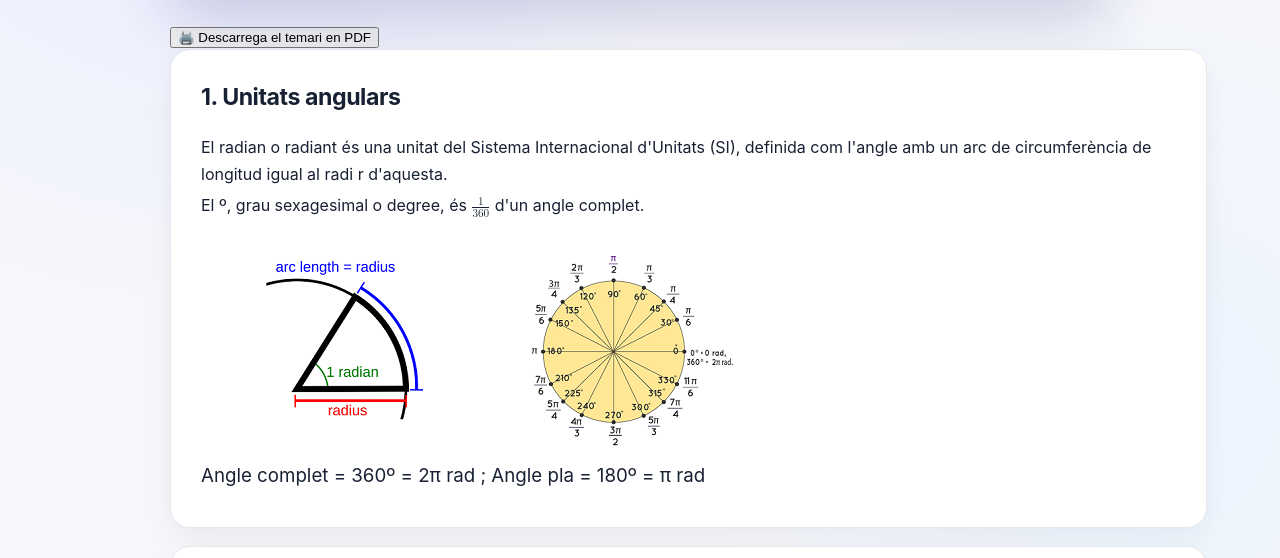
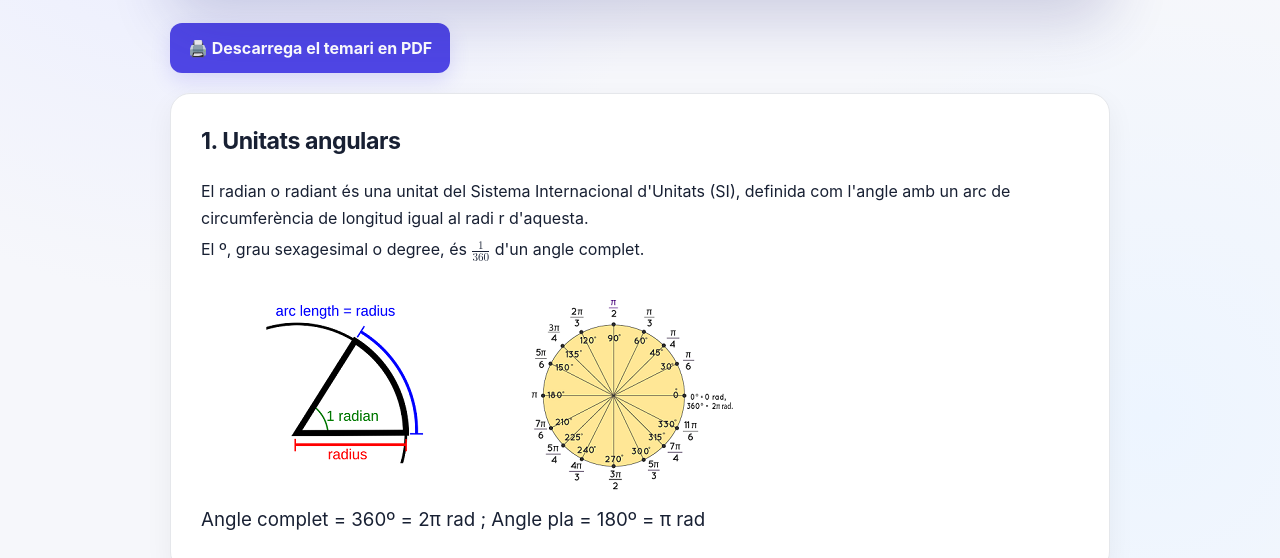
Before and after one commit to luzlozano-IPB/Trigonometria, a plain HTML site: page index.html in a window 1280 px wide. Shown: the part 216-774 px from the top of the page. Drawn offline with Linux system fonts and the light colour scheme.

Commit message:
Add files via upload

```diff
--- a/index.html
+++ b/index.html
@@ -27,7 +27,15 @@
       font-family: Inter, ui-sans-serif, system-ui, -apple-system, "Segoe UI", sans-serif;
       line-height: 1.65;
     }
-    .wrapper { max-width: 980px; margin: 0 auto; padding: 34px 20px 70px; }
+
+    /* Contenidor principal que fixa l'amplada màxima de TOTS els elements */
+    .wrapper {
+      max-width: 980px;
+      width: 100%;
+      margin: 0 auto;
+      padding: 34px 20px 70px;
+    }
+
     .hero {
       position: relative;
       overflow: hidden;
@@ -38,6 +46,7 @@
                   url('Imatges/FonsWeb3.jpg') center/cover no-repeat;
       box-shadow: 0 24px 60px rgba(45, 43, 130, .20);
       margin-bottom: 26px;
+      width: 100%;
     }
     .hero::after {
       content: "";
@@ -45,19 +54,27 @@
       border: 1px solid rgba(255, 255, 255, .18);
       right: -55px; top: -70px;
     }
-    .eye {
-      text-transform: uppercase; letter-spacing: .15em; font-size: .75rem;
-      font-weight: 800; opacity: .78;
-    }
     h1 {
       font-size: clamp(2.2rem, 6vw, 4.2rem);
       line-height: 1.02; margin: 10px 0 12px; letter-spacing: -.04em;
     }
-    .grid { display: grid; gap: 18px; }
+
+    /* Disposició de les targetes */
+    .grid {
+      display: flex;
+      flex-direction: column;
+      gap: 18px;
+      width: 100%;
+    }
+
     .card {
-      position: relative; background: var(--paper); border: 1px solid var(--line);
-      border-radius: 20px; padding: 28px 30px 30px 30px;
+      position: relative;
+      background: var(--paper);
+      border: 1px solid var(--line);
+      border-radius: 20px;
+      padding: 28px 30px 30px;
       box-shadow: 0 10px 28px rgba(16, 24, 40, .055);
+      width: 100%;
     }
     h2 { margin: 0 0 18px; font-size: 1.45rem; letter-spacing: -.02em; }
     h3, h4 { font-weight: normal; margin: 5px 0; }
@@ -65,8 +82,7 @@
     .callout {
       background-color: #ffffff;
       border-left: 5px solid #0066cc;
-      padding: 15px;
-      margin: 10px 0;
+      padding: 20px 24px;
     }
     .callout h2 { color: #0047AB; }
 
@@ -97,6 +113,22 @@
       font-size: .96rem; overflow-x: auto; color: #20254a; margin-bottom: 8px;
     }
 
+    /* Ajust del botó d'impressió */
+    .btn-imprimir, button {
+      border: 0;
+      border-radius: 12px;
+      background: #4f46e5;
+      color: white;
+      font: inherit;
+      font-weight: 700;
+      padding: 12px 18px;
+      cursor: pointer;
+      margin: 0 0 20px;
+      box-shadow: 0 8px 20px #4f46e526;
+      display: inline-block;
+    }
+    button:hover, .btn-imprimir:hover { background: #3730a3; }
+
     @media (max-width: 600px) {
       .wrapper { padding: 18px 12px 40px; }
       .card { padding: 24px 18px; }
@@ -115,6 +147,7 @@
   <header class="hero">
     <h1>Trigonometria</h1>
   </header>
+
   <!-- BOTÓ D'IMPRESSIÓ (Només es veurà a la pantalla) -->
     <button class="btn-imprimir" onclick="window.print()">
         🖨️ Descarrega el temari en PDF
```
